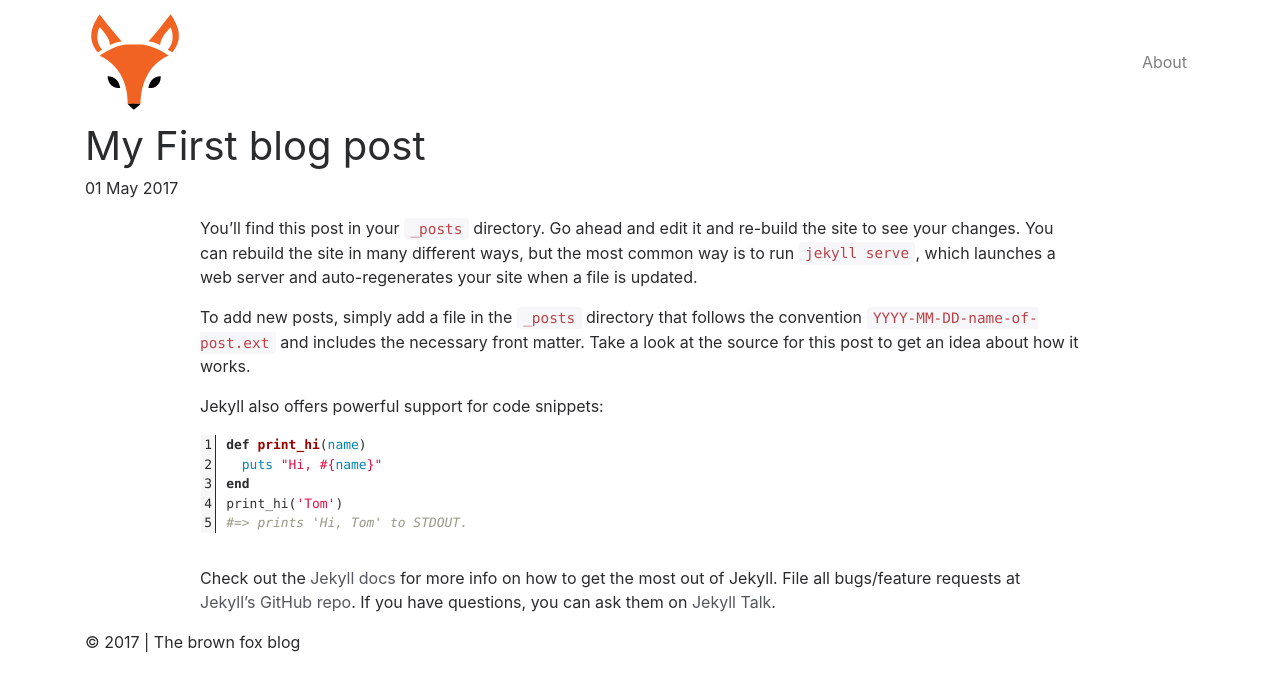
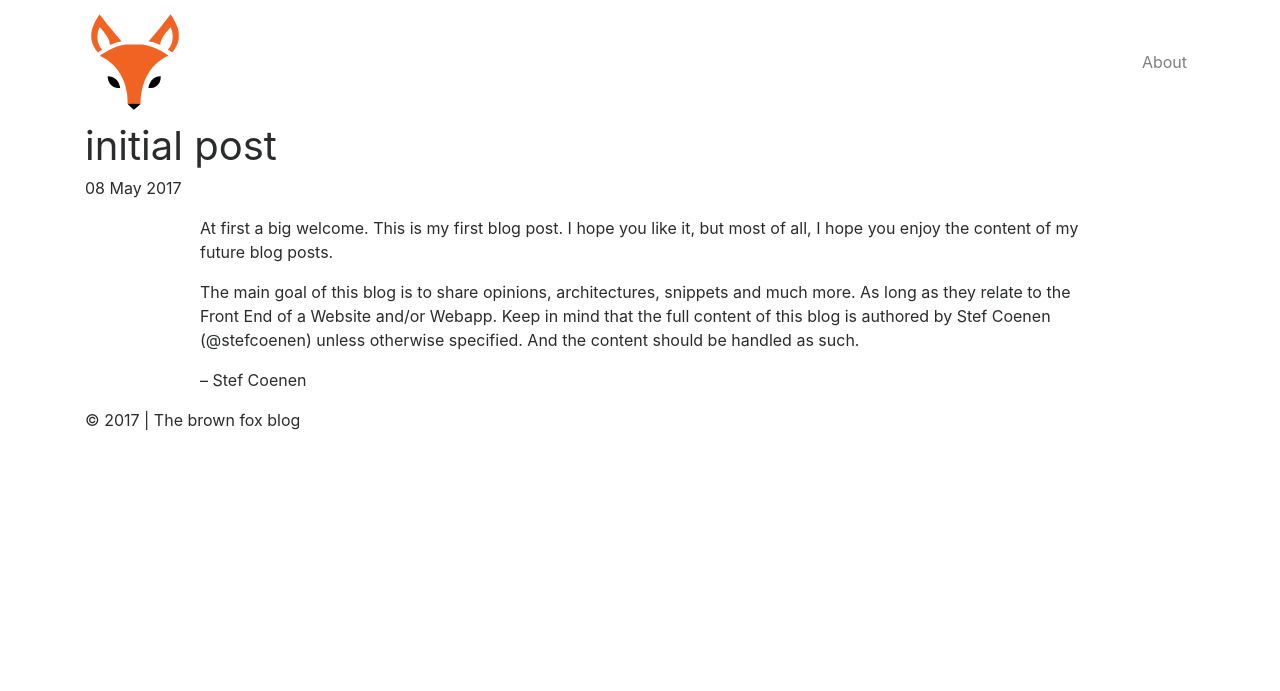
Before and after one commit to stef-coenen/thebrownfox-blog, a Jekyll site: the page built from _posts/2017-05-01-welcome-to-jekyll.markdown, in a window 1280 px wide. Shown: the top 691 px of the page. Built offline with Jekyll 4.4.1, drawn with Linux system fonts in a browser that asks for light colours.

Commit message:
initial post

```diff
--- a/_posts/2017-05-01-welcome-to-jekyll.markdown
+++ b/_posts/2017-05-01-welcome-to-jekyll.markdown
@@ -1,25 +1,13 @@
 ---
 layout: post
-title:  "My First blog post"
-date:   2017-05-01 14:02:39 +0200
-categories: jekyll update
+title:  "initial post"
+date:   2017-05-08 17:10:00 +0200
+categories: initial-post
 ---
-You’ll find this post in your `_posts` directory. Go ahead and edit it and re-build the site to see your changes. You can rebuild the site in many different ways, but the most common way is to run `jekyll serve`, which launches a web server and auto-regenerates your site when a file is updated.
 
-To add new posts, simply add a file in the `_posts` directory that follows the convention `YYYY-MM-DD-name-of-post.ext` and includes the necessary front matter. Take a look at the source for this post to get an idea about how it works.
+At first a big welcome. This is my first blog post. I hope you like it, but most of all, I hope you enjoy the content of my future blog posts.
 
-Jekyll also offers powerful support for code snippets:
+The main goal of this blog is to share opinions, architectures, snippets and much more. As long as they relate to the Front End of a Website and/or Webapp. Keep in mind that the full content of this blog is authored by Stef Coenen (@stefcoenen) unless otherwise specified. And the content should be handled as such.
 
-{% highlight ruby linenos %}
-def print_hi(name)
-  puts "Hi, #{name}"
-end
-print_hi('Tom')
-#=> prints 'Hi, Tom' to STDOUT.
-{% endhighlight %}
-
-Check out the [Jekyll docs][jekyll-docs] for more info on how to get the most out of Jekyll. File all bugs/feature requests at [Jekyll’s GitHub repo][jekyll-gh]. If you have questions, you can ask them on [Jekyll Talk][jekyll-talk].
-
-[jekyll-docs]: https://jekyllrb.com/docs/home
-[jekyll-gh]:   https://github.com/jekyll/jekyll
-[jekyll-talk]: https://talk.jekyllrb.com/
+--
+Stef Coenen
```
